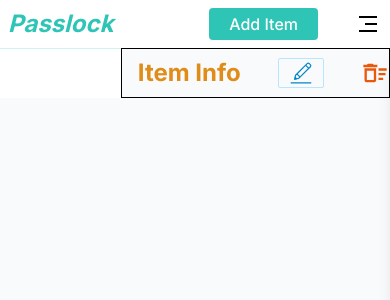
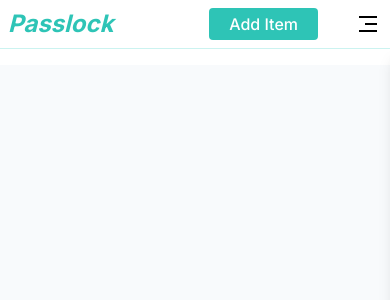
Before and after one commit to Tonnykimanthi/passlock, a Next.js app: page /demo in a window 390 px wide. Shown: the top 300 px of the page. Built offline with nearby package versions, Linux system fonts and the light colour scheme.

Commit message:
Make it friendly for mobile layout

```diff
--- a/app/demo/page.tsx
+++ b/app/demo/page.tsx
@@ -5,7 +5,9 @@
   return (
     <div className="flex">
       <Items />
-      <ItemInfo />
+      <section className="flex basis-2/3 flex-col max-sm:hidden sm:px-5 md:px-8">
+        <ItemInfo />
+      </section>
     </div>
   );
 };
--- a/components/layout/ItemInfo.tsx
+++ b/components/layout/ItemInfo.tsx
@@ -31,7 +31,7 @@
   };
 
   return (
-    <section className="flex basis-3/4 flex-col border border-black sm:px-5 md:px-8">
+    <>
       <div className="my-2 flex items-center justify-between">
         <h5 className="pl-4 text-2xl font-bold text-accentDark">Item Info</h5>
         <button
@@ -88,7 +88,7 @@
           </>
         )}
       </div>
-    </section>
+    </>
   );
 };
 
--- a/components/layout/Items.tsx
+++ b/components/layout/Items.tsx
@@ -2,14 +2,11 @@
 
 import { AppContext, Context } from "@/context/Store";
 import { useContext, useEffect } from "react";
+import ItemInfo from "./ItemInfo";
 
 const ItemsList = () => {
-  const {
-    itemsList,
-    setItemsList,
-    handleSelectedItem,
-    selectedItem,
-  } = useContext(AppContext) as Context;
+  const { itemsList, setItemsList, handleSelectedItem, selectedItem } =
+    useContext(AppContext) as Context;
 
   useEffect(() => {
     const storedValue = JSON.parse(localStorage.getItem("itemsList") || "[]");
@@ -20,12 +17,12 @@
   }, []);
 
   return (
-    <section className="basis-1/3 cursor-pointer border-t border-secondary bg-white px-2 py-2">
+    <section className="basis-1/3 cursor-pointer border-t border-secondary bg-white px-2 py-2 max-sm:basis-full">
       {itemsList?.map((item, index) => (
+        <article key={index}>
           <label
             htmlFor={`item-${index}`}
-          key={index}
-          className="flex cursor-pointer items-center gap-x-2 border-l-4 border-transparent px-2 py-1 transition-all duration-300 has-[:checked]:border-primary has-[:checked]:bg-accent/10"
+            className="peer flex cursor-pointer items-center gap-x-2 border-l-4 border-transparent px-2 py-1 transition-all duration-300 has-[:checked]:border-primary has-[:checked]:bg-accent/10"
           >
             <span className="flex h-8 w-8 items-center justify-center rounded-full border border-accent text-lg font-medium">
               {item.name.slice(0, 1).toUpperCase()}
@@ -43,6 +40,13 @@
               checked={selectedItem === index}
             />
           </label>
+          <div
+            className={`transition-all max-sm:hidden peer-has-[:checked]:max-sm:block rounded-b-md border-b border-x overflow-hidden border-primaryDark/50`}
+          >
+            <ItemInfo />
+            {/* <small className="block h-0.5 bg-primary"></small> */}
+          </div>
+        </article>
       ))}
     </section>
   );
--- a/components/ui/AddItemForm.tsx
+++ b/components/ui/AddItemForm.tsx
@@ -17,7 +17,7 @@
     formIsOpen,
     setFormIsOpen,
     formType,
-    handleUpdateItem
+    handleUpdateItem,
   } = useContext(AppContext) as Context;
   const formEl = useRef<HTMLFormElement>(null);
 
@@ -58,7 +58,7 @@
 
   return (
     <div
-      className={`absolute inset-0 border border-black bg-black/20 ${formIsOpen ? "" : "scale-0"}`}
+      className={`absolute inset-0 bg-black/20 ${formIsOpen ? "" : "scale-0"}`}
     >
       <form
         ref={formEl}
```
Lines whose indentation alone changed are shown as unchanged.
